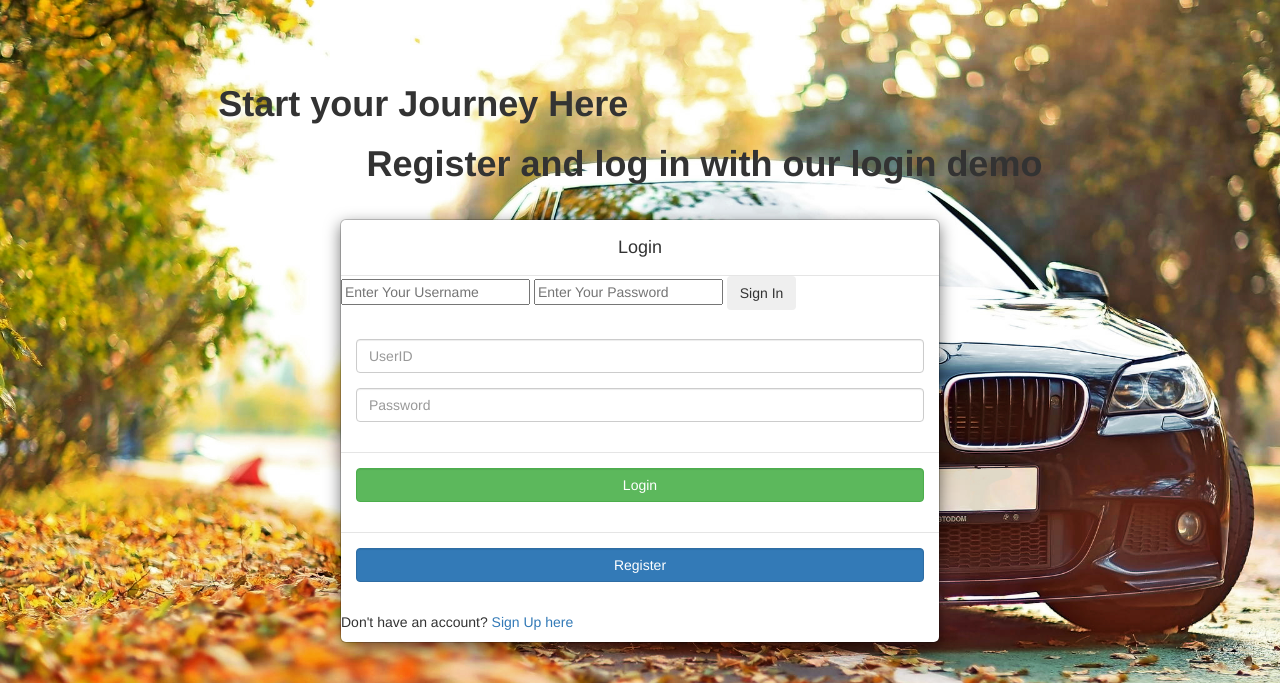
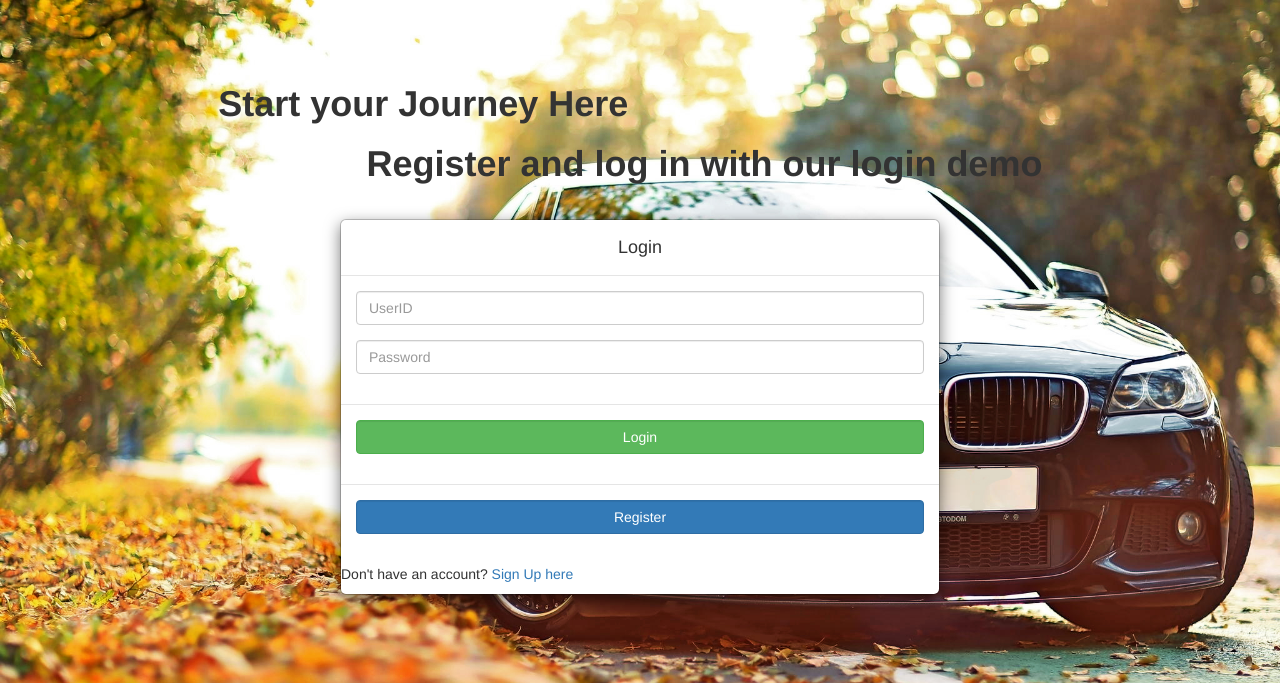
Before and after one commit to jz48/FWA_TeamDJ_IS601, a Flask app: page / in a window 1280 px wide. Shown: the top 683 px of the page. Run offline with Flask 2, Linux system fonts and the light colour scheme; some libraries are stand-ins or nearby versions.

Commit message:
UPDATE: Update login page

```diff
--- a/app/templates/login.html
+++ b/app/templates/login.html
@@ -66,12 +66,6 @@
         <div class="modal-header">
             <h4 class="modal-title text-center" id="myModalLabel">Login</h4>
         </div>
-        <form action="{{ url_for('login') }}" method="post" id="login-form">
-            <div class="msg">{{ msg }}</div>
-            <input id="username" name="username" type="text" placeholder="Enter Your Username" class="textbox"/>
-            <input id="password" name="password" type="password" placeholder="Enter Your Password" class="textbox"/>
-            <input type="submit" class="btn" value="Sign In">
-        </form>
         <div class="modal-body" id = "model-body">
             <div class="form-group">
                 <input type="text" class="form-control" placeholder="UserID" autocomplete="on" id="userid">
```
